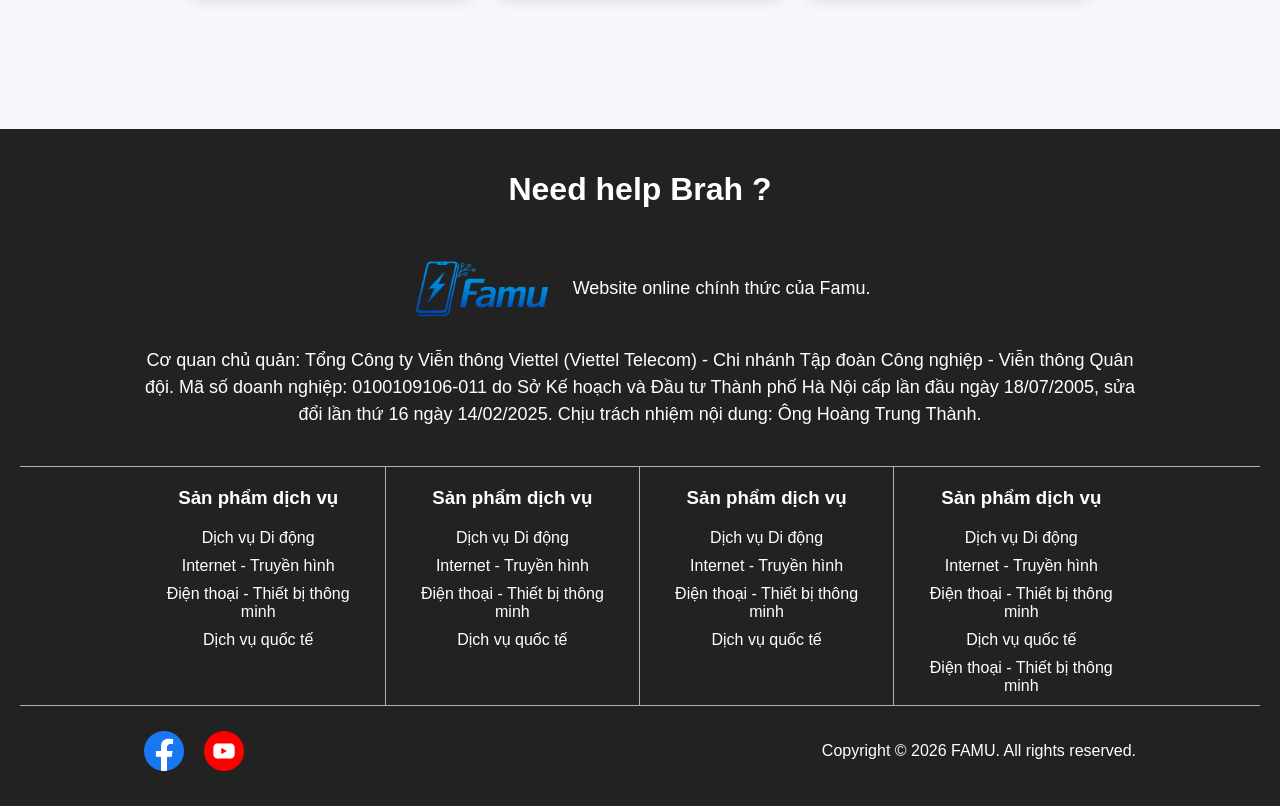
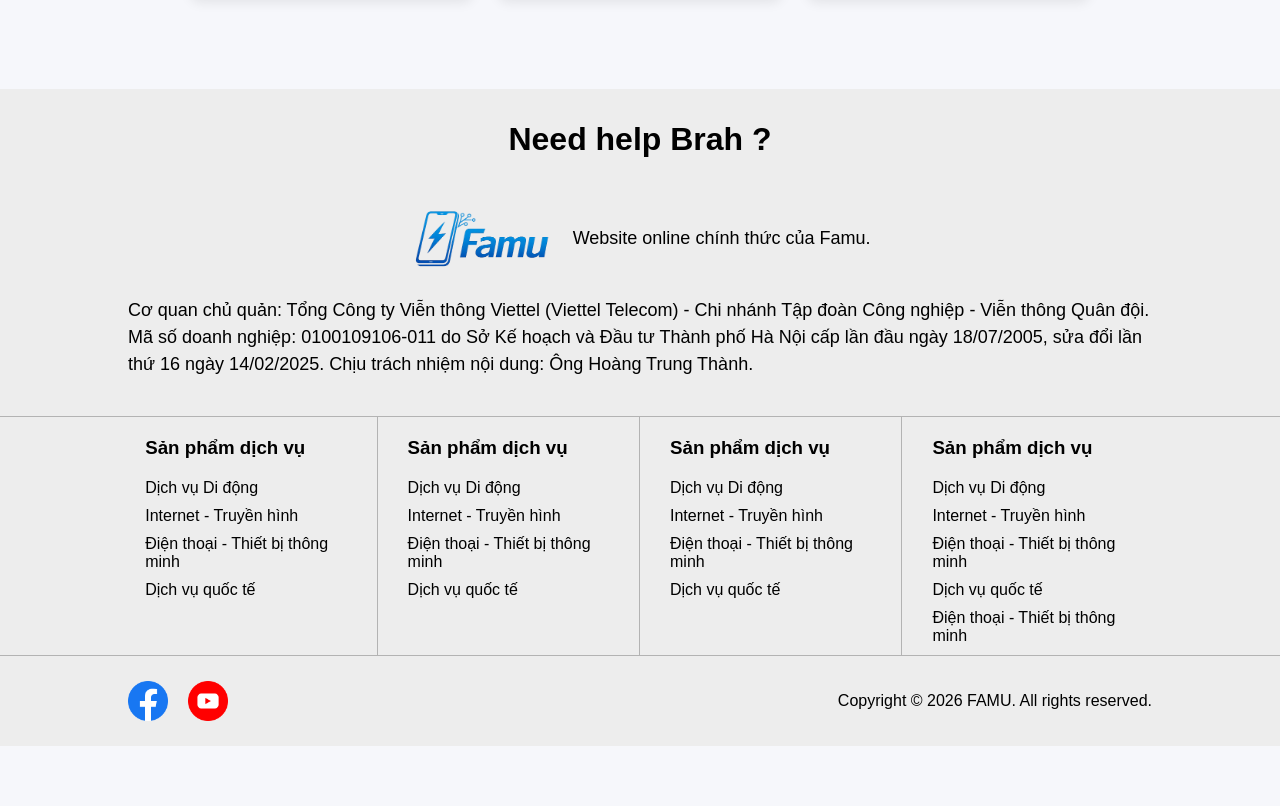
Before and after one commit to MinhBiTong/Fabu, a Next.js app in the folder src/frontend/: page / in a window 1280 px wide. Shown: the part 2912-3718 px from the top of the page. After the commit the page ends 3658 px from the top, so only its background shows below. Built offline with nearby package versions, Linux system fonts and the light colour scheme.

Commit message:
Xóa phần bị thừa của Châu

```diff
--- a/src/frontend/src/styles/homepage.css
+++ b/src/frontend/src/styles/homepage.css
@@ -271,19 +271,6 @@ body{
   background:white;
   border-radius:10px;
   box-shadow:0 4px 12px rgba(0,0,0,0.08);
-}
-
-
-/* ========================= */
-/* FOOTER */
-/* ========================= */
-
-.footer{
-  background:#222;
-  color:white;
-  text-align:center;
-  padding:20px;
-  margin-top:40px;
 }
 
 
--- a/src/frontend/src/styles/themes/dark.css
+++ b/src/frontend/src/styles/themes/dark.css
@@ -0,0 +1,4 @@
+/*.footer{
+  background:#222;
+  color:white;
+}*/
```
